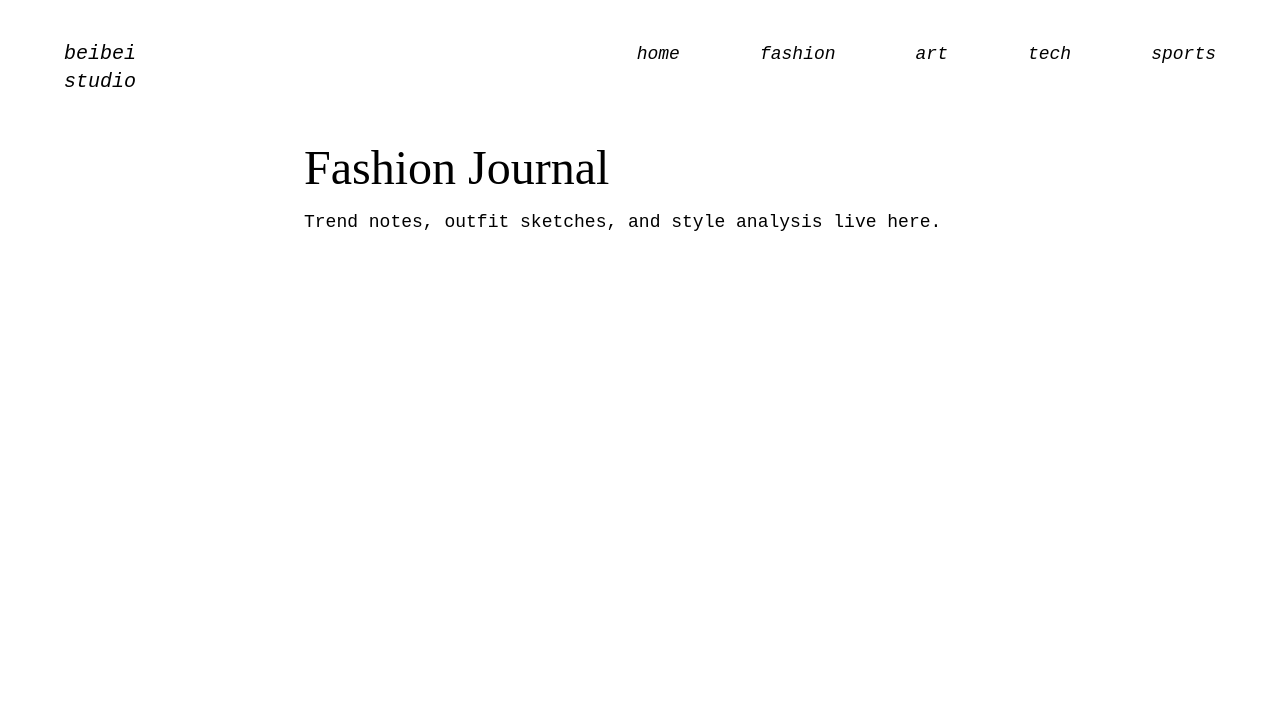
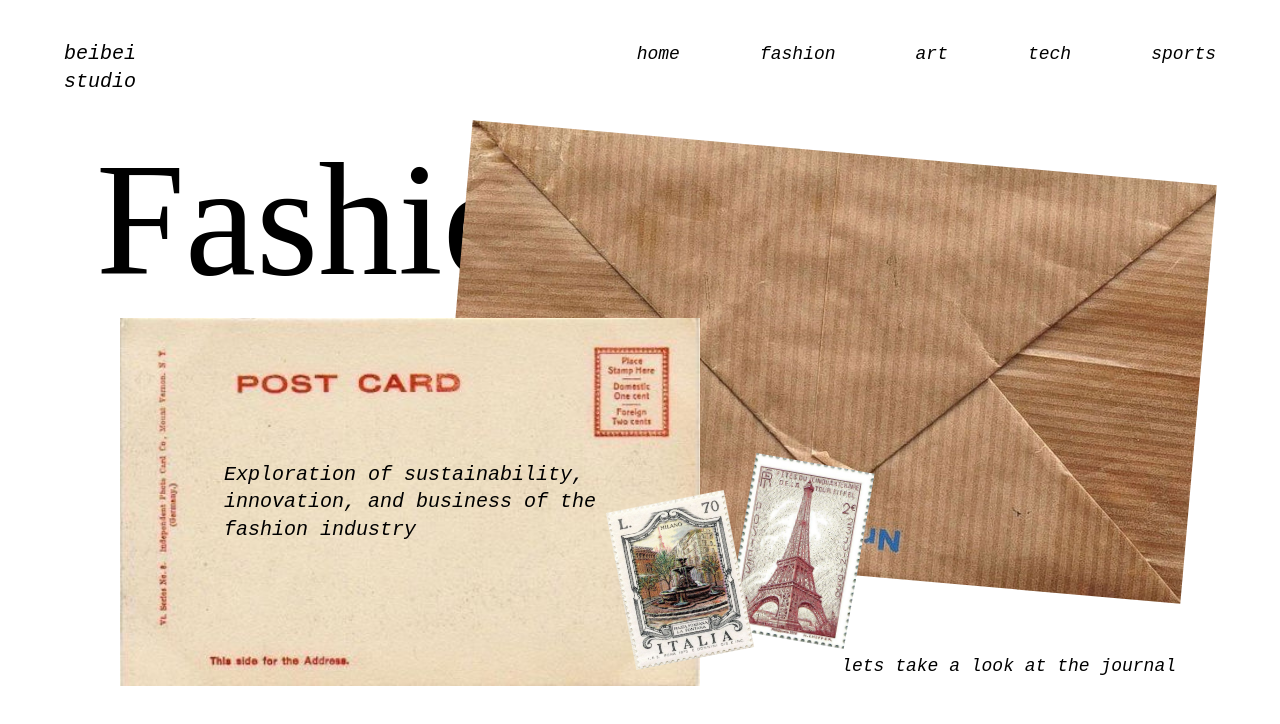
Before and after one commit to azzou02/beibei-studio, a Next.js app: page /fashion in a window 1280 px wide. Shown: the top 724 px of the page. Built offline with nearby package versions, Linux system fonts and the light colour scheme; a web font is replaced by a local one.

Commit message:
update css so page is responsive to screen size

```diff
--- a/src/app/art/page.tsx
+++ b/src/app/art/page.tsx
@@ -4,31 +4,31 @@ import Link from "next/link";
 export default function ArtPage() {
     return (
       <div className="mx-auto py-12">
-        <section className="grid grid-cols-2 gap-8 mb-10 mt-2 px-8 items-start">
-            <div className="flex flex-col justify-start ml-2 space-y-4">
+        <section className="grid grid-cols-1 lg:grid-cols-2 gap-6 lg:gap-8 mb-6 lg:mb-10 mt-2 px-4 md:px-8 items-start">
+            <div className="flex flex-col justify-start ml-2 space-y-2 order-2 lg:order-1">
                 <Image
                     src="/images/art/oil-paints-clear.png"
                     alt="oil paints"
-                    width={550}
+                    width={500}
                     height={750}
-                    className="object-contain"
+                    className="object-contain w-full h-auto max-w-xl mx-auto lg:mx-0 hidden lg:block"
                 />
-                <p className="text-lg leading-8 mt-40 pr-4">
+                <p className="text-base md:text-lg leading-7 md:leading-8 mt-4 lg:mt-25 pr-0 lg:pr-4 hidden lg:block">
                     please click on the sketchbook to look at my work catalog,
                     composing of works from oil paintings to graphic and computer
                     work
                 </p>
             </div>
 
-            <div className="flex justify-start">
+            <div className="flex justify-start order-1 lg:order-2">
                 <section className="grid grid-rows-2 gap-2 items-center">
                     <div className="text-left">
-                        <h1 className="text-title leading-none -mt-14">
+                        <h1 className="text-title leading-none -mt-4 lg:-mt-14">
                             Art
                         </h1>
                     </div>
 
-                    <p className="text-lg italic leading-9 pr-8 -mt-2">
+                    <p className="text-lg italic leading-7 md:leading-9 pr-0 lg:pr-8 -mt-2">
                         i’ve been actively involved in this subject since primary
                         school (doodling) and started learning traditionally in
                         high school (with oil paint). i will admit i still have a
@@ -50,9 +50,16 @@ export default function ArtPage() {
                                 className="object-contain"
                             />
                         </Link>
-
                     </div>
                 </section>
+            </div>
+
+            <div className="order-3 lg:hidden px-4">
+                <p className="leading-7 text-left mt-4">
+                    please click on the sketchbook to look at my work catalog,
+                    composing of works from oil paintings to graphic and computer
+                    work
+                </p>
             </div>
 
         </section>
--- a/src/app/fashion/page.tsx
+++ b/src/app/fashion/page.tsx
@@ -1,10 +1,65 @@
+import Image from 'next/image'
+import Link from 'next/link'
+
 export default function FashionPage() {
-    return (
-      <div className="max-w-2xl mx-auto py-12">
-        <h1 className="text-5xl font-display mb-4">Fashion Journal</h1>
-        <p className="text-lg">
-          Trend notes, outfit sketches, and style analysis live here.
-        </p>
+  return (
+    <main className="mx-auto py-12 px-8">
+      {/* — Header: “Fashion” + envelope */}
+      <div className="grid grid-cols-3 mx-4 items-start">
+        <h1 className="text-title leading-tight ml-4 -mt-6">
+          Fashion
+        </h1>
+
+        <div className="col-span-2 justify-self-end">
+          <Image
+            src="/images/fashion/envelope.jpg"
+            alt="Envelope"
+            width={770}
+            height={500}
+            className="object-cover mt-2 rotate-[5deg]"
+          />
+        </div>
       </div>
-    )
+
+      <div className="absolute top-73 left-30 mx-auto w-[580px] h-[420px]">
+        <Image
+            src="/images/fashion/post-card.jpg"
+            alt="Postcard"
+            fill
+            className="object-contain"
+        />
+        <div className="absolute max-w-md inset-0 flex items-center ml-20 px-6 z-20">
+          <p className="text-xl italic leading-snug text-left">
+            Exploration of sustainability, innovation, and business of the fashion industry
+          </p>
+        </div>
+      </div>
+
+      <Image
+          src="/images/fashion/paris-stamp.jpg"
+          alt="Eiffel Tower stamp"
+          width={120}
+          height={120}
+          className="absolute bottom-40 left-185 rotate-[10deg]"
+      />
+
+      <Image
+          src="/images/fashion/italia-stamp.jpg"
+          alt="Italia stamp"
+          width={120}
+          height={120}
+          className="absolute bottom-35 left-155 rotate-[-11deg]"
+      />
+
+      {/* — Call‑to‑action */}
+      <div className="mt-20 mr-10 text-right">
+        <Link
+          href="/fashion/journal"
+          className="italic text-lg hover:underline"
+        >
+          lets take a look at the journal
+        </Link>
+      </div>
+    </main>
+  )
 }
```
